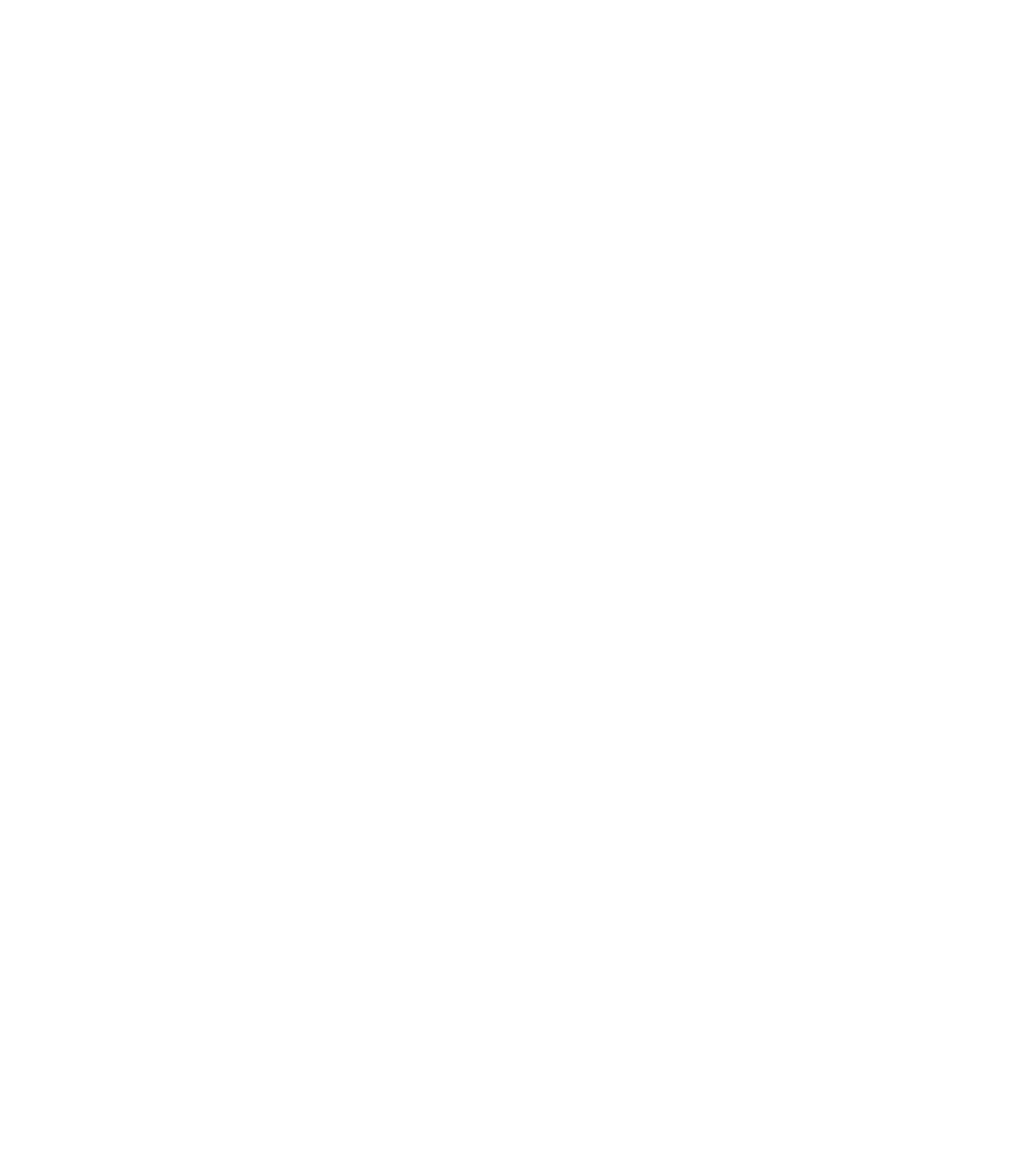
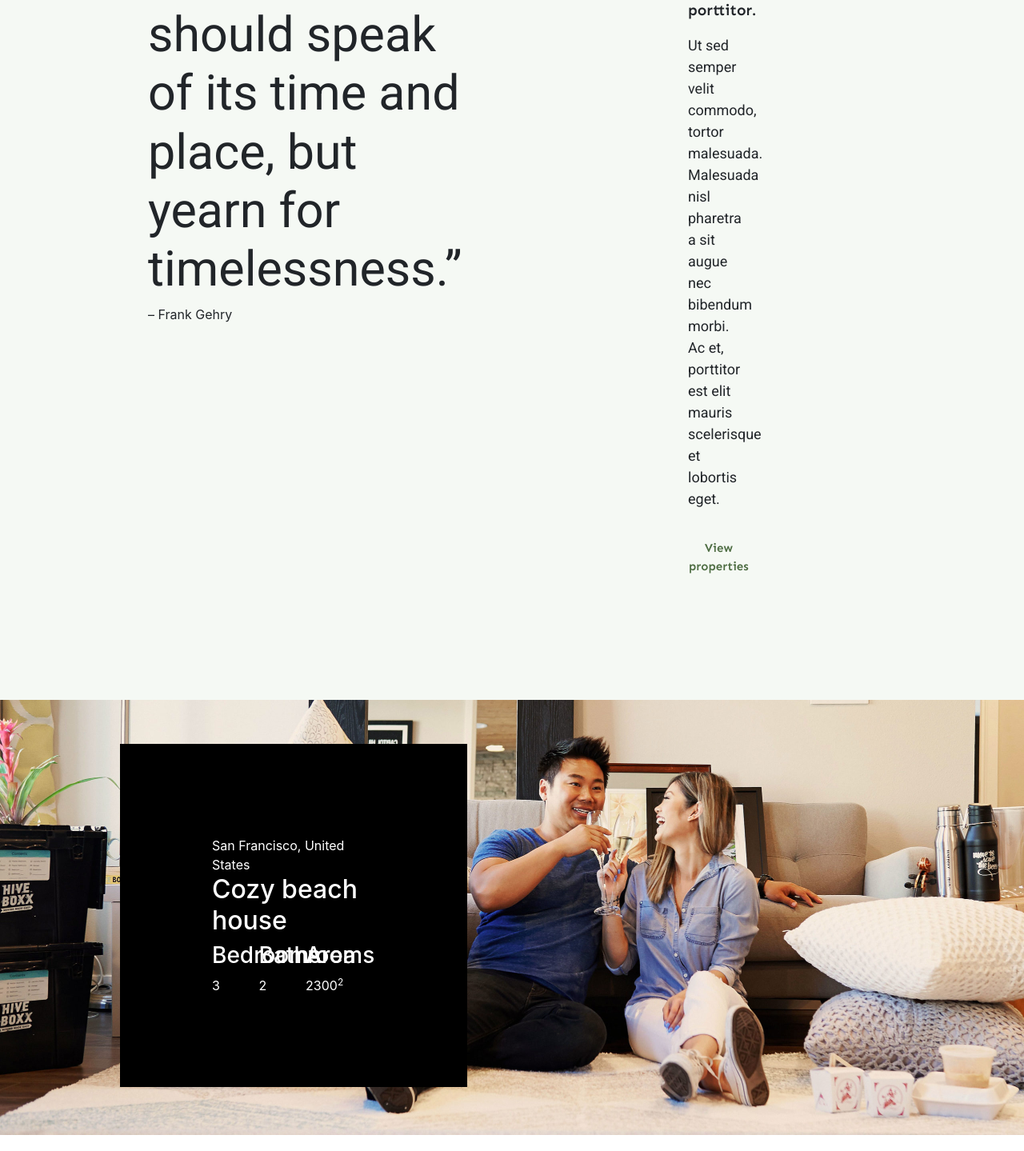
Before and after one commit to OleksiiPustilnyk/react-website-realtor, a React (Create React App) app: page / in a window 1280 px wide. Shown: the part 347-1786 px from the top of the page at 80% size. Before the commit the page ends 800 px from the top, so only its background shows below. Built offline with nearby package versions, Linux system fonts and the light colour scheme.

Commit message:
added 1 bg img in page Home, added title and black box for bg img

```diff
--- a/public/index.html
+++ b/public/index.html
@@ -14,7 +14,7 @@
         <link rel="preconnect" href="https://fonts.googleapis.com" />
         <link rel="preconnect" href="https://fonts.gstatic.com" crossorigin />
         <link
-            href="https://fonts.googleapis.com/css2?family=Roboto&family=Sen:wght@400;500&display=swap"
+            href="https://fonts.googleapis.com/css2?family=Roboto&family=Sen:wght@400;500;600;800&display=swap"
             rel="stylesheet"
         />
         <title>React App</title>
--- /dev/null
+++ b/src/Pages/Home/Home.scss
@@ -0,0 +1,74 @@
+@import "../../assets/style/variables";
+
+* {
+    box-sizing: border-box;
+}
+
+.mainHome {
+    background-color: $headerBgColor;
+}
+
+.container-title {
+    padding: 55px 150px;
+}
+
+.title {
+    .title-text {
+        padding: 0px 35px;
+        .title-qoute {
+            @include font-roboto (400, 61px);
+         }
+          .title-author {
+
+         }
+    }
+
+}
+.title2 {
+    .title2-text {
+        padding: 0px 205px;
+
+        .title2-heading {
+            @include font-sen (600, 19px);
+            padding-bottom: 10px
+        }
+        .title2-paragraph {
+            @include font-roboto (400, 18px);
+            padding-bottom: 20px;
+        }
+        .title2-btn {
+            margin-left: -5px;
+            color: rgba(78,109,67,1);
+            border: none;
+            background-color: $headerBgColor;
+            @include font-sen (600, 15px);
+        }
+    }
+}
+
+
+
+
+.home-bg {
+    margin-top: 100px;
+    margin-bottom: 25px;
+    // width: auto;
+    // height: auto;
+    // display: flex;
+    // align-items: center;
+    // justify-content: center;
+    width: 100%;
+    height: auto;
+}
+.img-bg {
+    width: 100%;
+    height: auto;
+    position: absolute;
+}
+
+.bg-black-box {
+    background-color: black;
+    color: white;
+    position: relative;
+    padding: 115px;
+}
--- a/src/Pages/Home/Home.tsx
+++ b/src/Pages/Home/Home.tsx
@@ -1,4 +1,8 @@
+import { Col, Container, Row } from 'react-bootstrap'
 import HeaderDefault from '../../Container/Header/HeaderDefault'
+import ImageHomeBG1 from '../../assets/images/img-bg-home-1.jpeg'
+
+import './Home.scss'
 
 type Props = {}
 
@@ -6,6 +10,87 @@ const Home = (props: Props) => {
     return (
         <>
             <HeaderDefault />
+            <main className="mainHome">
+                <Container fluid="xxl">
+                    <Row xs={1} md={2} className="container-title">
+                        <Col className="title">
+                            <div className="title-text">
+                                <h1 className="title-qoute">
+                                    “Architecture should speak of its time and
+                                    place, but yearn for timelessness.”
+                                </h1>
+                                <p className="title-author">– Frank Gehry</p>
+                            </div>
+                        </Col>
+                        <Col className="title2">
+                            <div className="title2-text">
+                                <h5 className="title2-heading">
+                                    Bibendum morbi ac et porttitor.
+                                </h5>
+                                <p className="title2-paragraph">
+                                    Ut sed semper velit commodo, tortor
+                                    malesuada. Malesuada nisl pharetra a sit
+                                    augue nec bibendum morbi. Ac et, porttitor
+                                    est elit mauris scelerisque et lobortis
+                                    eget.
+                                </p>
+                                <button className="title2-btn">
+                                    View properties
+                                </button>
+                            </div>
+                        </Col>
+                    </Row>
+                    <div className="home-bg">
+                        <img src={ImageHomeBG1} alt="" className="img-bg" />
+                        <Row>
+                            <Col md={7}>
+                                <div className="container-title">
+                                    <div className="bg-black-box">
+                                        <div className="black-box-city">
+                                            San Francisco, United States
+                                        </div>
+                                        <h2 className="black-box-title">
+                                            Cozy beach house
+                                        </h2>
+                                        <span className="black-box-icon-line"></span>
+                                        <div className="black-box-col">
+                                            <Row>
+                                                <Col sm={3}>
+                                                    <h3 className="black-box-title">
+                                                        Bedrooms
+                                                    </h3>
+                                                    <div className="black-box-parameters">
+                                                        3
+                                                    </div>
+                                                    <span className="black-box-icon"></span>
+                                                </Col>
+                                                <Col sm={3}>
+                                                    <h3 className="black-box-title">
+                                                        Bathrooms
+                                                    </h3>
+                                                    <div className="black-box-parameters">
+                                                        2
+                                                    </div>
+                                                    <span className="black-box-icon"></span>
+                                                </Col>
+                                                <Col sm={6}>
+                                                    <h3 className="black-box-title">
+                                                        Area
+                                                    </h3>
+                                                    <div className="black-box-parameters">
+                                                        2300<sup>2</sup>
+                                                    </div>
+                                                    <span className="black-box-icon"></span>
+                                                </Col>
+                                            </Row>
+                                        </div>
+                                    </div>
+                                </div>
+                            </Col>
+                        </Row>
+                    </div>
+                </Container>
+            </main>
         </>
     )
 }
```
Also changed, not shown: src/assets/images/img-bg-home-1.jpeg (added).
